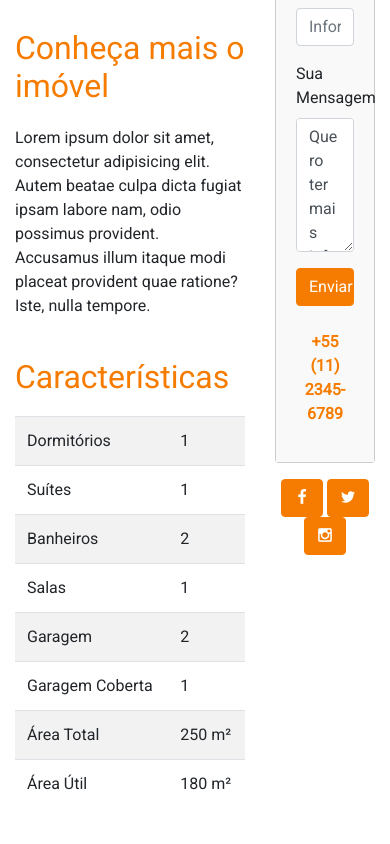
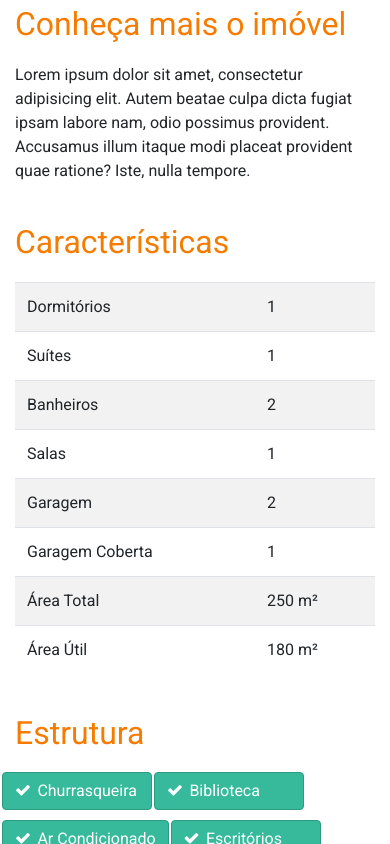
Before and after one commit to HandzOn/HandzOn.bootstrap_project, a website: page pages/property.html in a window 390 px wide. Shown: the part 1156-2000 px from the top of the page. Drawn offline with nearby package versions, Linux system fonts and the light colour scheme.

Commit message:
Configure responsive

```diff
--- a/assets/css/app.css
+++ b/assets/css/app.css
@@ -2962,6 +2962,7 @@ select.selectpicker {
   border-radius: 4px;
   border: 1px solid #2D9A81;
   color: #FFF;
+  min-width: 150px;
 }
 .main-property .main-property-content-contact {
   border-radius: 4px;
--- a/pages/property.html
+++ b/pages/property.html
@@ -72,7 +72,7 @@
     <div class="main-property-content py-5">
         <div class="container">
             <div class="row">
-                <div class="col-8">
+                <div class="col-12 col-lg-8">
                     <div id="carouselExampleIndicators" class="carousel slide" data-ride="carousel">
                         <ol class="carousel-indicators">
                             <li data-target="#carouselExampleIndicators" data-slide-to="0" class="active"></li>
@@ -155,17 +155,19 @@
                     </div>
                     <div class="main-property-content-structure">
                         <h2 class="text-front">Estrutura</h2>
-                        <span class="main-property-content-structure-item icon-check">Churrasqueira</span>
-                        <span class="main-property-content-structure-item icon-check">Biblioteca</span>
-                        <span class="main-property-content-structure-item icon-check">Ar Condicionado</span>
-                        <span class="main-property-content-structure-item icon-check">Escritórios</span>
+                        <div class="row">
+                            <span class="main-property-content-structure-item icon-check">Churrasqueira</span>
+                            <span class="main-property-content-structure-item icon-check">Biblioteca</span>
+                            <span class="main-property-content-structure-item icon-check">Ar Condicionado</span>
+                            <span class="main-property-content-structure-item icon-check">Escritórios</span>
+                        </div>
                     </div>
                     <div class="main-property-content-location">
                         <h2 class="text-front">Localização</h2>
                     </div>
                 </div>
 
-                <div class="col-4">
+                <div class="col-12 col-lg-4">
                     <a href="" class="btn btn-outline-success btn-lg btn-block icon-whatsapp mb-3">Converse com um
                         Corretor
                     </a>
```
Also changed, not shown: 1 other file.
